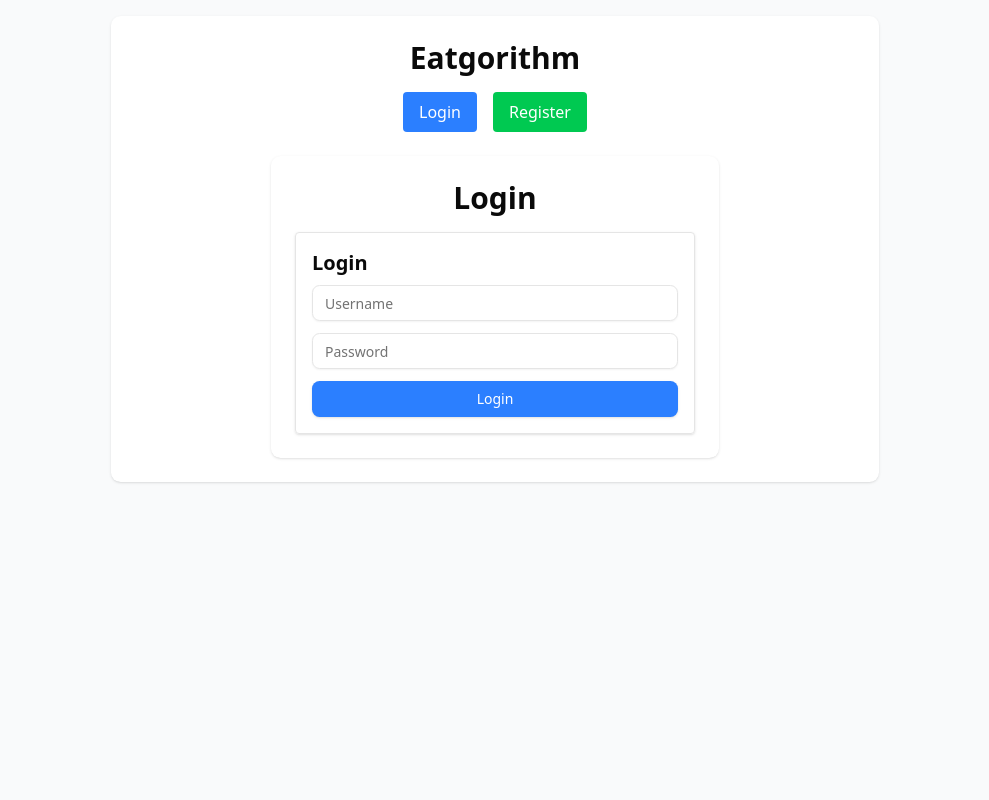
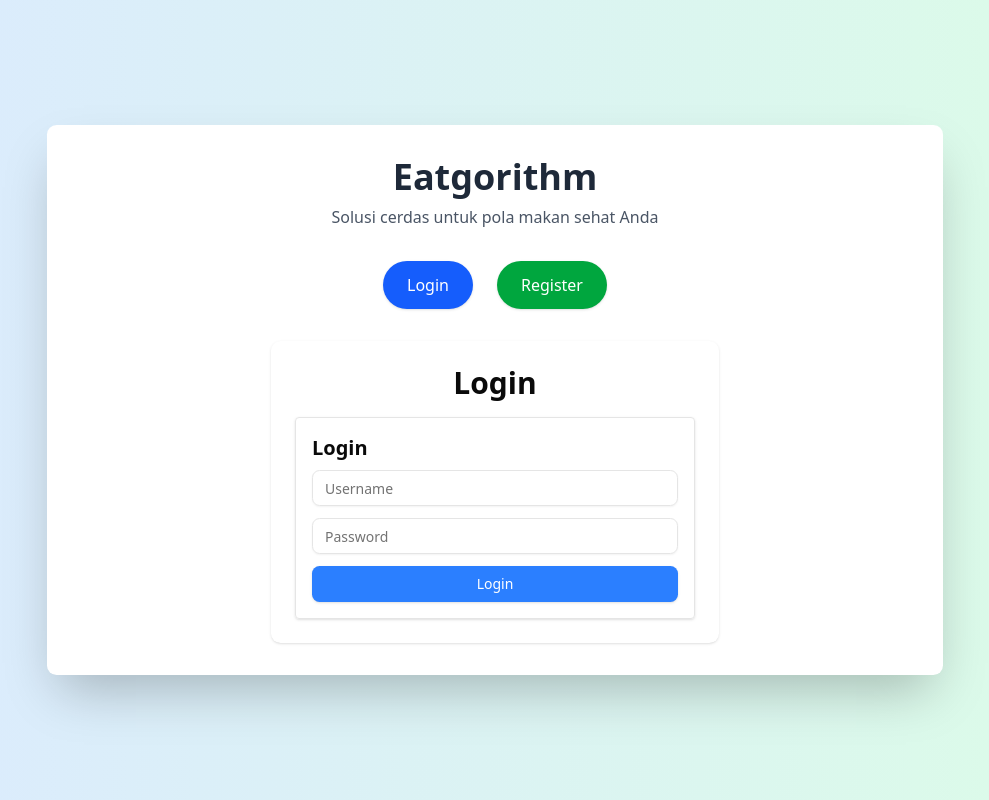
Before and after one commit to mfuadfakhruzzaki/mealplan-pwa, a React (Vite) app: page /login in a window 1280 px wide. Shown: the whole page, without its empty margins (145-1134 px from the left). Built offline with nearby package versions, Linux system fonts and the light colour scheme.

Commit message:
Enhance UI layout and styling in App component for improved user experience

```diff
--- a/src/App.tsx
+++ b/src/App.tsx
@@ -73,22 +73,30 @@ function App() {
 
   return (
     <Router>
-      <div className="min-h-screen bg-gray-50 p-4">
-        <div className="max-w-3xl mx-auto bg-white rounded-lg shadow p-6">
-          <h1 className="text-3xl font-bold mb-4 text-center">Eatgorithm</h1>
+      <div className="min-h-screen bg-gradient-to-r from-blue-100 to-green-100 flex items-center justify-center p-4">
+        <div className="w-full max-w-4xl bg-white shadow-2xl rounded-lg p-8">
+          <header className="mb-8 text-center">
+            <h1 className="text-4xl font-extrabold text-gray-800 mb-2">
+              Eatgorithm
+            </h1>
+            <p className="text-gray-600">
+              Solusi cerdas untuk pola makan sehat Anda
+            </p>
+          </header>
+
           {!token ? (
             <>
-              {/* Navigasi untuk memilih antara Login dan Register */}
-              <div className="flex justify-center space-x-4 mb-6">
+              {/* Navigasi untuk Login dan Register */}
+              <div className="flex justify-center space-x-6 mb-8">
                 <Link
                   to="/login"
-                  className="px-4 py-2 bg-blue-500 text-white rounded hover:bg-blue-600"
+                  className="px-6 py-3 bg-blue-600 text-white rounded-full shadow hover:bg-blue-700 transition duration-200"
                 >
                   Login
                 </Link>
                 <Link
                   to="/register"
-                  className="px-4 py-2 bg-green-500 text-white rounded hover:bg-green-600"
+                  className="px-6 py-3 bg-green-600 text-white rounded-full shadow hover:bg-green-700 transition duration-200"
                 >
                   Register
                 </Link>
@@ -105,17 +113,32 @@ function App() {
             </>
           ) : (
             <>
-              <div className="flex justify-between items-center mb-4">
+              <div className="flex justify-end mb-6">
                 <button
                   onClick={handleLogout}
-                  className="bg-red-500 hover:bg-red-600 text-white px-4 py-2 rounded"
+                  className="px-4 py-2 bg-red-500 hover:bg-red-600 text-white rounded-full shadow transition duration-200"
                 >
                   Logout
                 </button>
               </div>
-              <ProfileInfo profile={profile!} />
-              <UpdateProfile token={token} onProfileUpdated={refreshProfile} />
-              <GenerateMealPlan token={token} />
+              <section className="mb-8">
+                <h2 className="text-2xl font-bold text-gray-800 mb-4">
+                  Profile
+                </h2>
+                <div className="grid grid-cols-1 md:grid-cols-2 gap-6">
+                  <ProfileInfo profile={profile!} />
+                  <UpdateProfile
+                    token={token}
+                    onProfileUpdated={refreshProfile}
+                  />
+                </div>
+              </section>
+              <section>
+                <h2 className="text-2xl font-bold text-gray-800 mb-4">
+                  Rencana Makan
+                </h2>
+                <GenerateMealPlan token={token} />
+              </section>
             </>
           )}
         </div>
```
